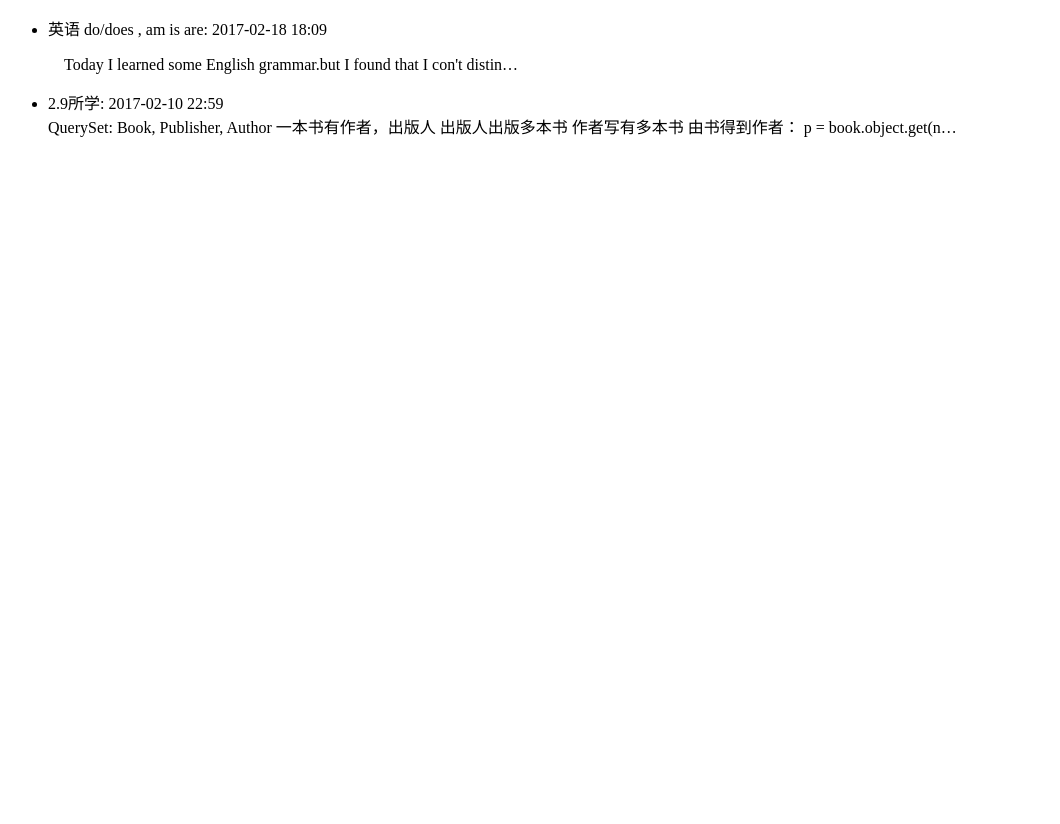
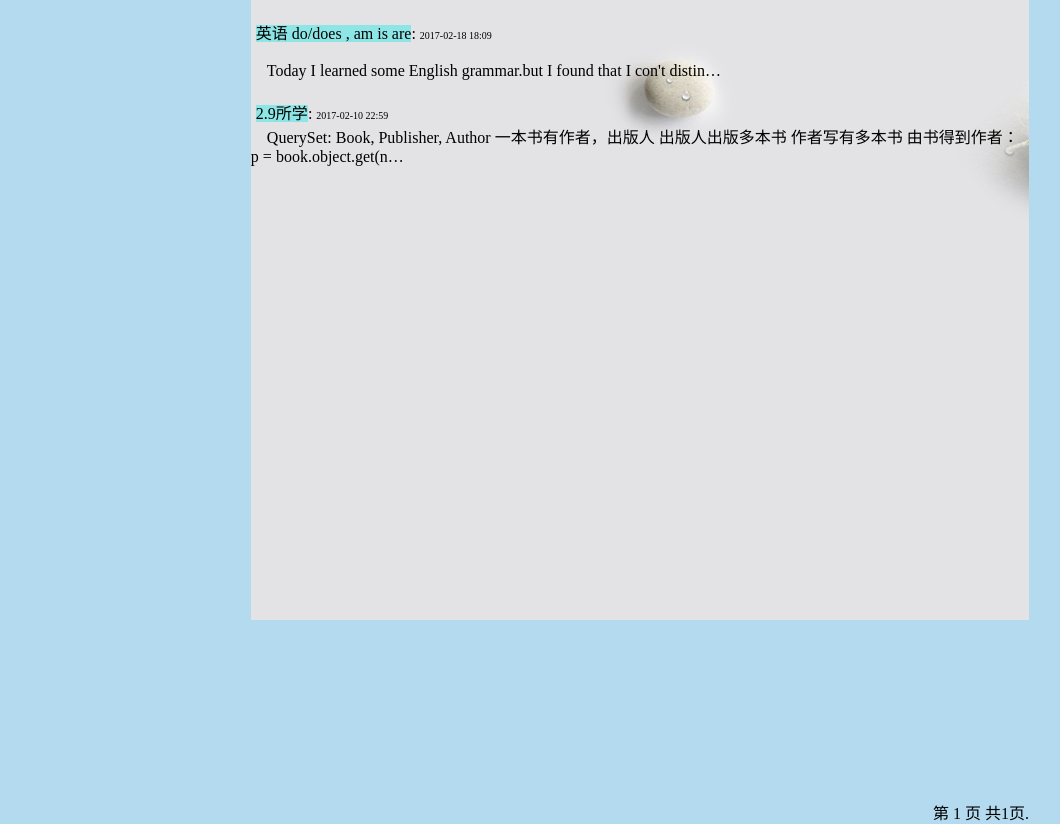
Before and after one commit to Andy963/myblog, a Django app: page /news/2017/02/ in a window 1280 px wide. Shown: the whole page, without its empty margins (0-1060 px from the left). Before the commit the page ends 137 px from the top, so only its background shows below. Run offline with Django 3.2, Linux system fonts and the light colour scheme; data comes from the database, SQL or seed files in the repository.

Commit message:
add paginator

```diff
--- /dev/null
+++ b/news/static/news/css/article_archive_month.css
@@ -0,0 +1,51 @@
+*{
+    padding: 0px;
+    margin: 0px;
+}
+
+body{
+    width: 76%;
+    height: 100%;
+    margin-left: 12%;
+    background-color: #B4DAF0;
+}
+
+.content
+{
+    width: 80%;
+    height: 100%;
+    margin-left: 10%;
+
+    background-image: url('../images/bg.jpg');
+    background-repeat: no-repeat;
+}
+
+.content li
+{
+    margin-left: 5px;
+    padding-top: 20px;
+    list-style-type: none;
+}
+
+.title
+{
+    font-size:16px;
+    font-family: "Britannic Bold";
+    background-color: #8EE5E5;
+}
+
+.pub_date
+{
+    font-size: 10px;
+}
+
+.pagination
+{
+    width: 80%;
+    margin-left: 10%;
+}
+
+.step-links
+{
+    float: right;
+}
--- a/news/static/news/css/index.css
+++ b/news/static/news/css/index.css
@@ -56,7 +56,6 @@ body{
 
     margin-top: 25px;
     height:220px;
-    border: 1px solid red;
 }
 
 .content{
@@ -130,3 +129,8 @@ hr{
     text-align: center;
     padding: 10px;
 }
+
+.step-links
+{
+    float: right;
+}
--- a/news/templates/news/archive.html
+++ b/news/templates/news/archive.html
@@ -1,9 +1,10 @@
+{% load staticfiles %}
 
 <html lang="en">
 <head>
     <meta charset="UTF-8">
     <title>Title</title>
-
+    <link rel="stylesheet" type="text/css" href="{% static 'news/css/archive.css' %}"/>
     <script language="javascript" type="text/javascript"></script>
 </head>
 <body>
--- a/news/templates/news/article_archive_month.html
+++ b/news/templates/news/article_archive_month.html
@@ -1,14 +1,18 @@
-<!DOCTYPE html>
+{% load staticfiles %}
 <html lang="en">
 <head>
     <meta charset="UTF-8">
     <title>Title</title>
+    <link rel="stylesheet" type="text/css" href="{% static 'news/css/article_archive_month.css' %}"/>
+    <script language="javascript" type="text/javascript"></script>
 
-    <script language="javascript" type="text/javascript"></script>
+</head>
+<body>
+    <div class="content">
         <ul>
-        {% for article in object_list %}
-        <li>{{ article.title }}: {{ article.pub_date|date:"Y-m-d H:i"}}</li>
-            {{article.content|truncatechars:100|safe}}
+            {% for article in title_list %}
+            <li><span class="title">{{ article.title }}</span>: <span class="pub_date">{{ article.pub_date|date:"Y-m-d H:i"}}</span></li>
+            &nbsp;&nbsp;&nbsp;&nbsp;{{article.content|truncatechars:100|safe}}
             {% endfor %}
         </ul>
         <p>
@@ -19,9 +23,21 @@
             Next Month: {{ next_month|date:"F Y" }}
             {% endif %}
         </p>
+    </div>
+    <div class="pagination">
+                <span class="step-links">
+                    {% if title_list.has_previous %}
+                        <a href="?page={{ title_list.previous_page_number }}">上一页</a>
+                    {% endif %}
+                    <span class="current">
+                        第 {{ title_list.number }} 页  共{{ title_list.paginator.num_pages }}页.
+                    </span>
+                    {% if title_list.has_next %}
+                         <a href="?page={{ title_list.next_page_number }}">下一页</a>
+                    {% endif %}
+                </span>
+        </div>
 
-</head>
-<body>
 
 </body>
 </html>
--- a/news/views.py
+++ b/news/views.py
@@ -15,6 +15,8 @@ import logging
 from .forms import CommentForm
 from django.views.generic.dates import MonthArchiveView
 from django.core.urlresolvers import reverse
+from django.core.paginator import Paginator, EmptyPage, PageNotAnInteger
+
 # use myself logger
 logger = logging.getLogger("blogLogger")
 
@@ -32,7 +34,18 @@ class IndexView(generic.ListView):
 
 	def get_queryset(self):
 		# return the last five published blog
-		return Article.objects.filter(pub_date__lte=timezone.now()).order_by('-pub_date')[:5]
+		titles = Article.objects.filter(pub_date__lte=timezone.now()).order_by('-pub_date')
+		paginator = Paginator(titles, 6)
+		page = self.request.GET.get('page')
+		try:
+			title_list = paginator.page(page)
+		except PageNotAnInteger:
+			title_list = paginator.page(1)
+		except EmptyPage:
+			# If page is out of range (e.g. 9999), deliver last page of results.
+			title_list = paginator.page(paginator.num_pages)
+
+		return (title_list)
 
 	def get_context_data(self, **kwargs):
 		kwargs['month_archive'] = Article.objects.archive()
@@ -45,8 +58,17 @@ class ArchiveView(generic.ListView):
 	def get_queryset(self):
 		year = int(self.kwargs['year'])
 		month = int(self.kwargs['month'])
-		article_list = Article.objects.filter(pub_date__year=year, pub_date__month=month)
-		return article_list
+		titles = Article.objects.filter(pub_date__year=year, pub_date__month=month)
+		paginator = Paginator(titles, 6)
+		page = self.request.GET.get('page')
+		try:
+			title_list = paginator.page(page)
+		except PageNotAnInteger:
+			title_list = paginator.page(1)
+		except EmptyPage:
+			# If page is out of range (e.g. 9999), deliver last page of results.
+			title_list = paginator.page(paginator.num_pages)
+		return (title_list)
 
 
 class DetailView(generic.DetailView):
```
Also changed, not shown: news/static/news/css/archive.css (added, +9 -0 lines), news/templates/news/index.html (+17 -3 lines). Lines whose indentation alone changed are shown as unchanged.
